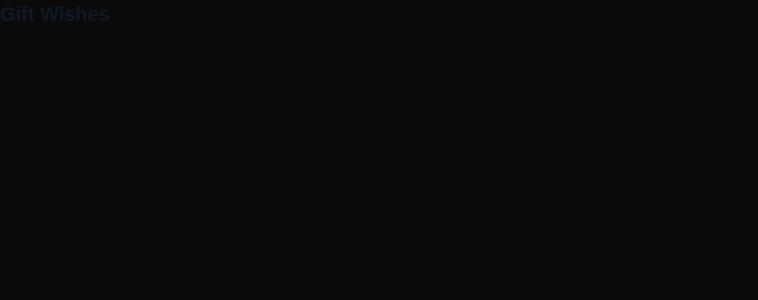
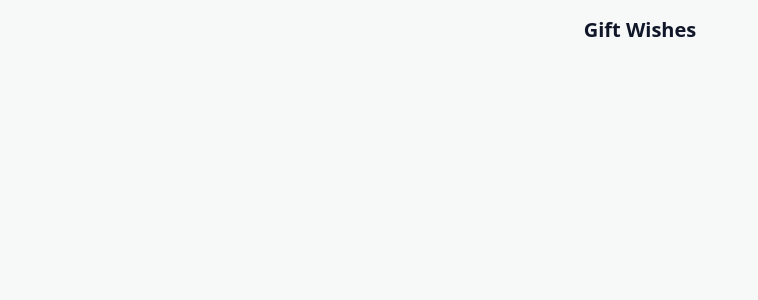
Before and after one commit to stancsicsm/gift-app-next, a Next.js app: page / in a window 1280 px wide. Shown: the top 300 px of the page, without its empty margins (0-758 px from the left). Built offline with nearby package versions, Linux system fonts and the light colour scheme.

Commit message:
feat: setup daisy ui

```diff
--- a/package.json
+++ b/package.json
@@ -12,6 +12,8 @@
   },
   "dependencies": {
     "clsx": "^2.1.1",
+    "daisyui": "^5.3.11",
+    "lucide-react": "^0.552.0",
     "next": "15.5.4",
     "react": "19.1.0",
     "react-dom": "19.1.0"
@@ -25,5 +27,6 @@
     "husky": "^9.1.7",
     "tailwindcss": "^4",
     "typescript": "^5"
-  }
+  },
+  "browserslist": "> 1%"
 }
--- a/src/app/globals.css
+++ b/src/app/globals.css
@@ -1,27 +1,53 @@
 @import "tailwindcss";
+@plugin "daisyui";
 
-:root {
-  --background: #f7f8f8;
-  --foreground: #171717;
+@plugin "daisyui/theme" {
+  /* biome-ignore lint/correctness/noUnknownProperty: daisyUI theme properties are custom and not standard CSS */
+  name: wishlist;
+  /* biome-ignore lint/correctness/noUnknownProperty: daisyUI theme properties are custom and not standard CSS */
+  default: true;
+  /* biome-ignore lint/correctness/noUnknownProperty: daisyUI theme properties are custom and not standard CSS */
+  prefersdark: false;
+  color-scheme: light;
+
+  /* colors */
+  --color-base-100: rgb(247 248 248);
+  --color-base-200: oklch(100% 0 0);
+  --color-base-300: oklch(100% 0 0);
+  --color-base-content: rgb(16 23 41);
+  --color-primary: rgb(76 172 230);
+  --color-primary-content: oklch(100% 0 0);
+  --color-secondary: rgb(218 236 250);
+  --color-secondary-content: rgb(76 172 230);
+  --color-accent: oklch(20% 0 0);
+  --color-accent-content: oklch(80% 0.0081 61.42);
+  --color-neutral: oklch(20% 0 0);
+  --color-neutral-content: oklch(80% 0.0081 61.42);
+  --color-info: oklch(80.39% 0.1148 241.68);
+  --color-info-content: oklch(30.39% 0.1148 241.68);
+  --color-success: oklch(83.92% 0.0901 136.87);
+  --color-success-content: oklch(23.92% 0.0901 136.87);
+  --color-warning: oklch(82% 0.189 84.429);
+  --color-warning-content: oklch(43.92% 0.1085 80);
+  --color-error: oklch(70% 0.191 22.216);
+  --color-error-content: oklch(35.1% 0.1814 22.37);
+
+  /* border radius */
+  --radius-selector: 2rem;
+  --radius-field: 2rem;
+  --radius-box: 1rem;
+
+  /* base sizes */
+  --size-selector: 0.25rem;
+  --size-field: 0.25rem;
+  --border: 1px;
+
+  /* effects */
+  --depth: 0;
+  --noise: 0;
 }
 
-@theme inline {
-  --color-background: var(--background);
-  --color-foreground: var(--foreground);
-  --color-primary: #4cabe6;
-  --font-sans: var(--font-geist-sans);
-  --font-mono: var(--font-geist-mono);
-}
-
-@media (prefers-color-scheme: light) {
-  :root {
-    --background: #0a0a0a;
-    --foreground: #ededed;
-  }
-}
-
-body {
-  background: var(--background);
-  color: var(--foreground);
-  font-family: Arial, Helvetica, sans-serif;
-}
+/*@theme inline {*/
+/*  --color-primary: #4cabe6;*/
+/*  --color-secondary: #daecfa;*/
+/*}*/
--- a/src/app/layout.tsx
+++ b/src/app/layout.tsx
@@ -21,7 +21,7 @@ const RootLayout = ({
 }: Readonly<{
   children: React.ReactNode;
 }>) => (
-  <html lang="en">
+  <html lang="en" data-theme="wishlists">
     <body className={`${geistSans.variable} ${geistMono.variable} antialiased`}>
       {children}
     </body>
--- a/src/app/page.tsx
+++ b/src/app/page.tsx
@@ -1,11 +1,13 @@
 import Label from "@/components/Label/Label";
 
-const Wishlists = () => {
+const WishlistsPage = () => {
   return (
-    <Label size="x-large" weight="bold">
-      Gift Wishes
-    </Label>
+    <div className="flex items-center justify-center p-4">
+      <Label size="x-large" weight="semi-bold">
+        Gift Wishes
+      </Label>
+    </div>
   );
 };
 
-export default Wishlists;
+export default WishlistsPage;
--- /dev/null
+++ b/src/components/Button/Button.tsx
@@ -0,0 +1,24 @@
+import clsx from "clsx";
+import type { ButtonHTMLAttributes } from "react";
+
+type ButtonProps = ButtonHTMLAttributes<HTMLButtonElement> & {
+  variant?: "primary" | "secondary" | "ghost";
+};
+
+const Button = ({ variant = "primary", children, ...props }: ButtonProps) => {
+  return (
+    <button
+      type="button"
+      className={clsx("btn", {
+        "btn-primary": variant === "primary",
+        "btn-secondary": variant === "secondary",
+        "btn-ghost": variant === "ghost",
+      })}
+      {...props}
+    >
+      {children}
+    </button>
+  );
+};
+
+export default Button;
--- a/src/components/Label/Label.tsx
+++ b/src/components/Label/Label.tsx
@@ -1,18 +1,31 @@
+import clsx from "clsx";
 import type { ElementType, PropsWithChildren } from "react";
 import { getLabelStyles } from "@/components/Label/styles";
+import type { PropsWithClassName } from "@/utils/type-utils";
 
-export type LabelProps = PropsWithChildren<{
-  size?: "small" | "medium" | "large" | "x-large";
-  color?: "dark" | "light" | "subtle" | "primary";
-  weight?: "regular" | "bold";
-  as?: ElementType;
-}>;
+export type LabelProps = PropsWithClassName<
+  PropsWithChildren<{
+    size?: "small" | "medium" | "large" | "x-large";
+    subtle?: boolean;
+    weight?: "regular" | "semi-bold" | "bold";
+    as?: ElementType;
+  }>
+>;
 
-const Label = ({ size, color, weight, children, as = "p" }: LabelProps) => {
+const Label = ({
+  size,
+  subtle,
+  weight,
+  children,
+  as = "p",
+  className,
+}: LabelProps) => {
   const Component = as;
 
   return (
-    <Component className={getLabelStyles({ size, color, weight })}>
+    <Component
+      className={clsx(getLabelStyles({ size, subtle, weight }), className)}
+    >
       {children}
     </Component>
   );
--- a/src/components/Label/styles.ts
+++ b/src/components/Label/styles.ts
@@ -3,31 +3,25 @@ import type { LabelProps } from "@/components/Label/Label";
 
 export const getLabelStyles = ({
   size = "medium",
-  color = "dark",
+  subtle = false,
   weight = "regular",
-}: Pick<LabelProps, "size" | "color" | "weight">) => {
+}: Pick<LabelProps, "size" | "subtle" | "weight">) => {
   const sizeClasses = {
     small: "text-sm",
-    medium: "text-base",
+    medium: "text-md",
     large: "text-lg",
     "x-large": "text-xl",
   };
 
-  const colorClasses = {
-    dark: "text-gray-900",
-    light: "text-white",
-    subtle: "text-gray-500",
-    primary: "text-primary",
-  };
-
   const weightClasses = {
     regular: "font-normal",
+    "semi-bold": "font-semibold",
     bold: "font-bold",
   };
 
   return clsx(
     size ? sizeClasses[size] : undefined,
-    color ? colorClasses[color] : undefined,
     weight ? weightClasses[weight] : undefined,
+    subtle ? "text-accent-content" : undefined,
   );
 };
--- /dev/null
+++ b/src/utils/type-utils.ts
@@ -0,0 +1,4 @@
+// biome-ignore lint/complexity/noBannedTypes: Allowing '{}' as default for generic type parameter to support empty props
+export type PropsWithClassName<T extends object = {}> = T & {
+  className?: string;
+};
```
Also changed, not shown: 1 other file (tests, documents, lock files or other folders).
